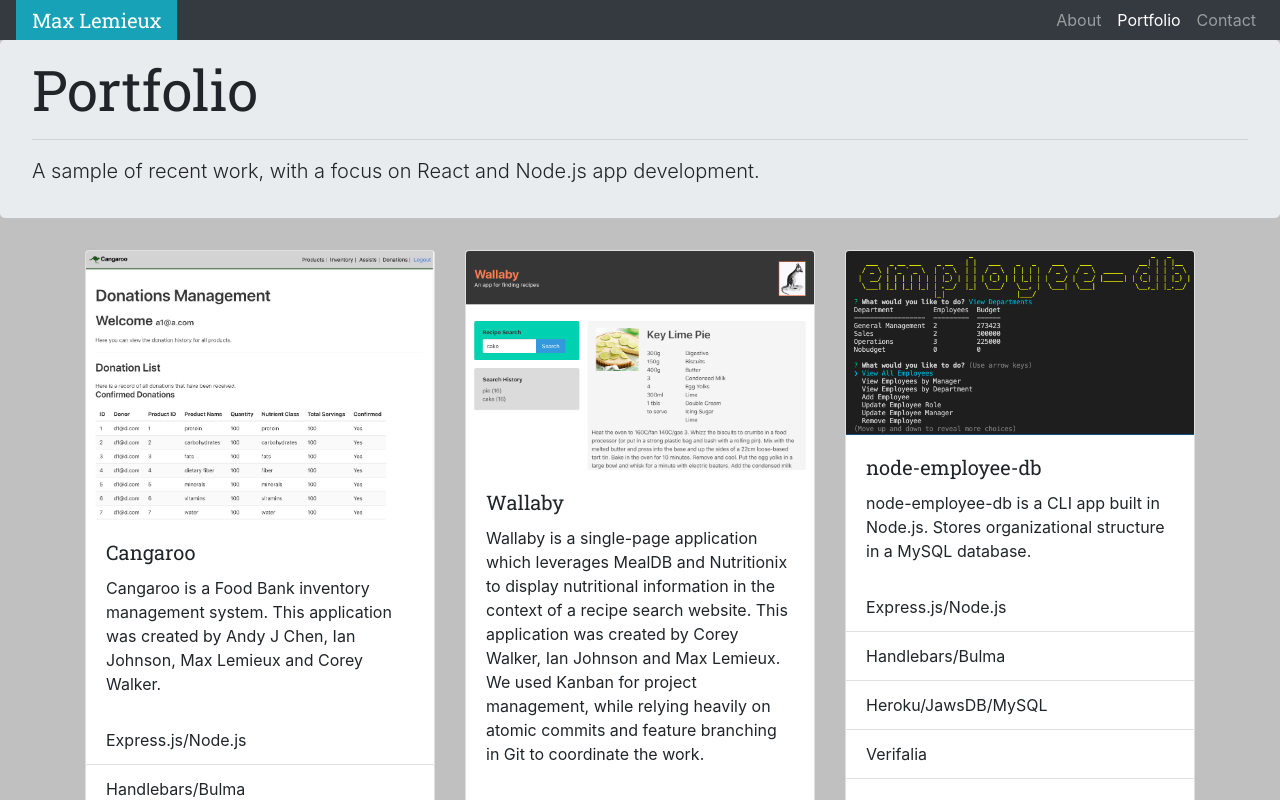
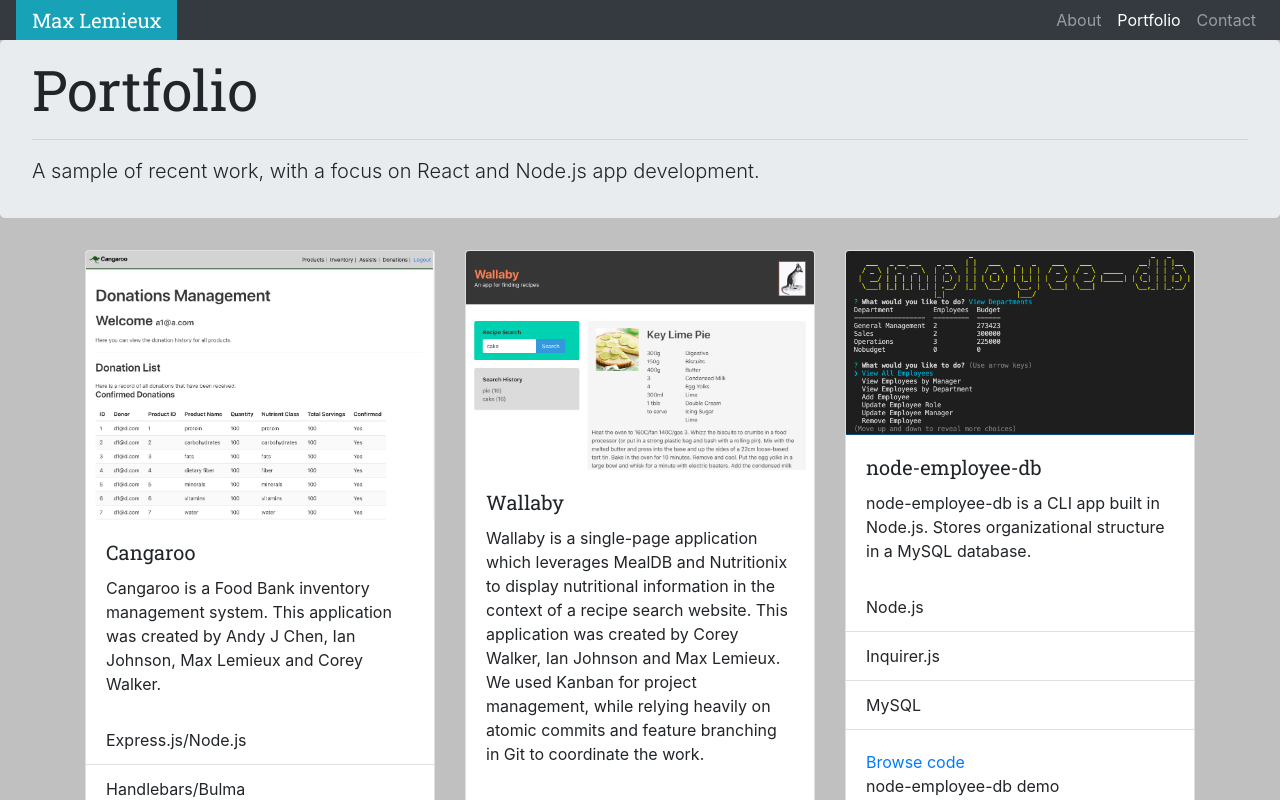
Before and after one commit to maxlemieux/portfolio, a React (Create React App) app: page / in a window 1280 px wide. Both pictures are taken after a click on the item "Portfolio". Shown: the top 800 px of the page. Built offline with nearby package versions, Linux system fonts and the light colour scheme.

Commit message:
dynamic technology list

```diff
--- a/src/components/Project.js
+++ b/src/components/Project.js
@@ -11,10 +11,11 @@ const Project = (props) => {
           <p className="card-text">{description}</p>
         </div>
         <ul className="list-group list-group-flush">
-          <li className="list-group-item">Express.js/Node.js</li>
-          <li className="list-group-item">Handlebars/Bulma</li>
-          <li className="list-group-item">Heroku/JawsDB/MySQL</li>
-          <li className="list-group-item">Verifalia</li>
+          {technologies.map(item => {
+            return (
+            <li className="list-group-item">{item}</li>
+            )
+          })}
         </ul>
         <div className="card-body">
           <a href={repo} className="card-link">Browse code</a>
```
